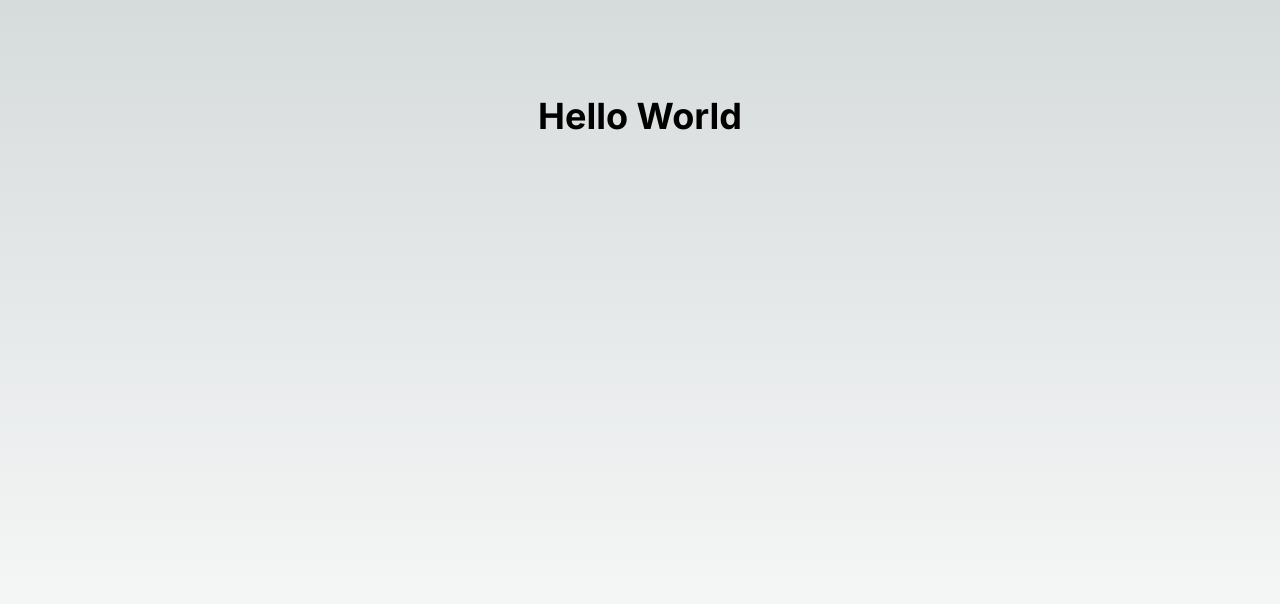
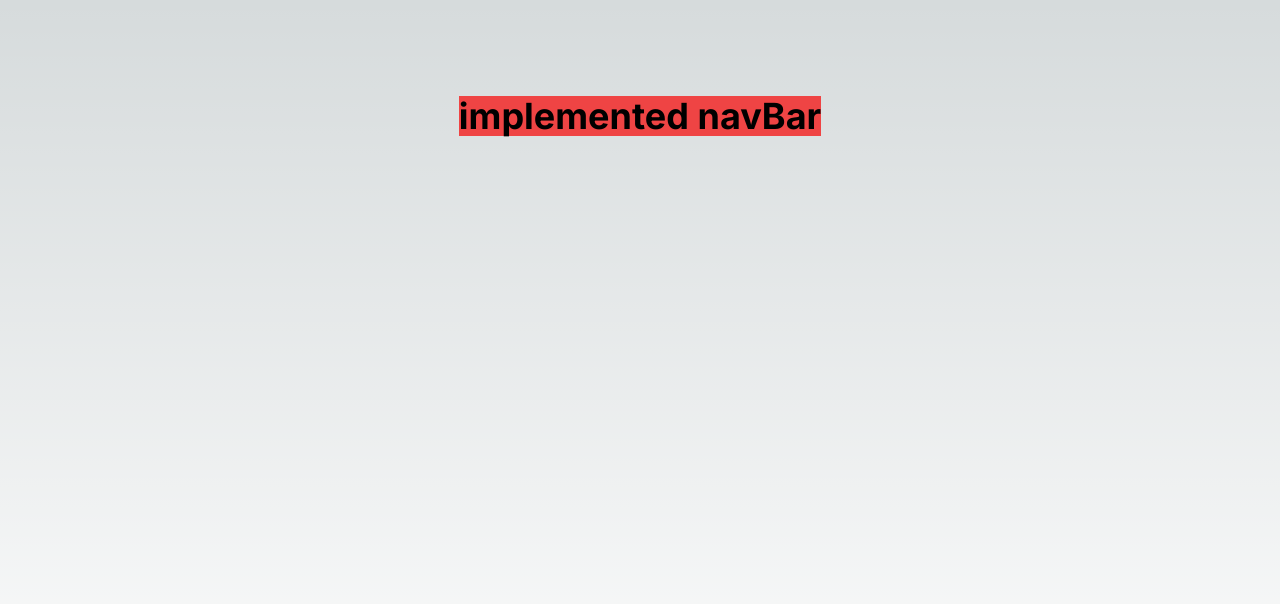
Before and after one commit to BorodiBogdan/StockPulse, a Next.js app: page / in a window 1280 px wide. Shown: the top 604 px of the page. Built offline with nearby package versions, Linux system fonts and the light colour scheme.

Commit message:
test commit

```diff
--- a/src/app/page.tsx
+++ b/src/app/page.tsx
@@ -3,7 +3,7 @@ import Image from "next/image";
 export default function Home() {
   return (
     <main className="flex min-h-screen flex-col items-center justify-between p-24">
-      <h1 className="text-4xl font-bold">Hello World</h1>
+      <h1 className="text-4xl font-bold bg-red-500">implemented navBar</h1>
     </main>
   );
 }
```
